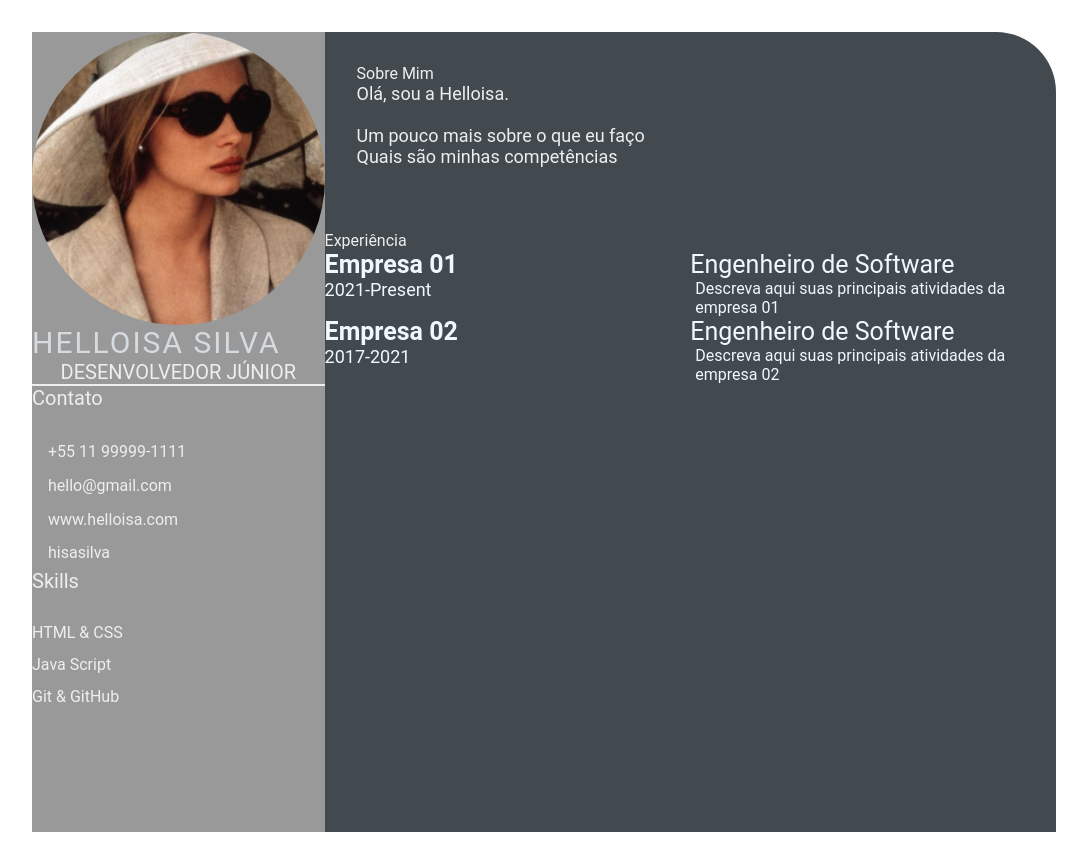
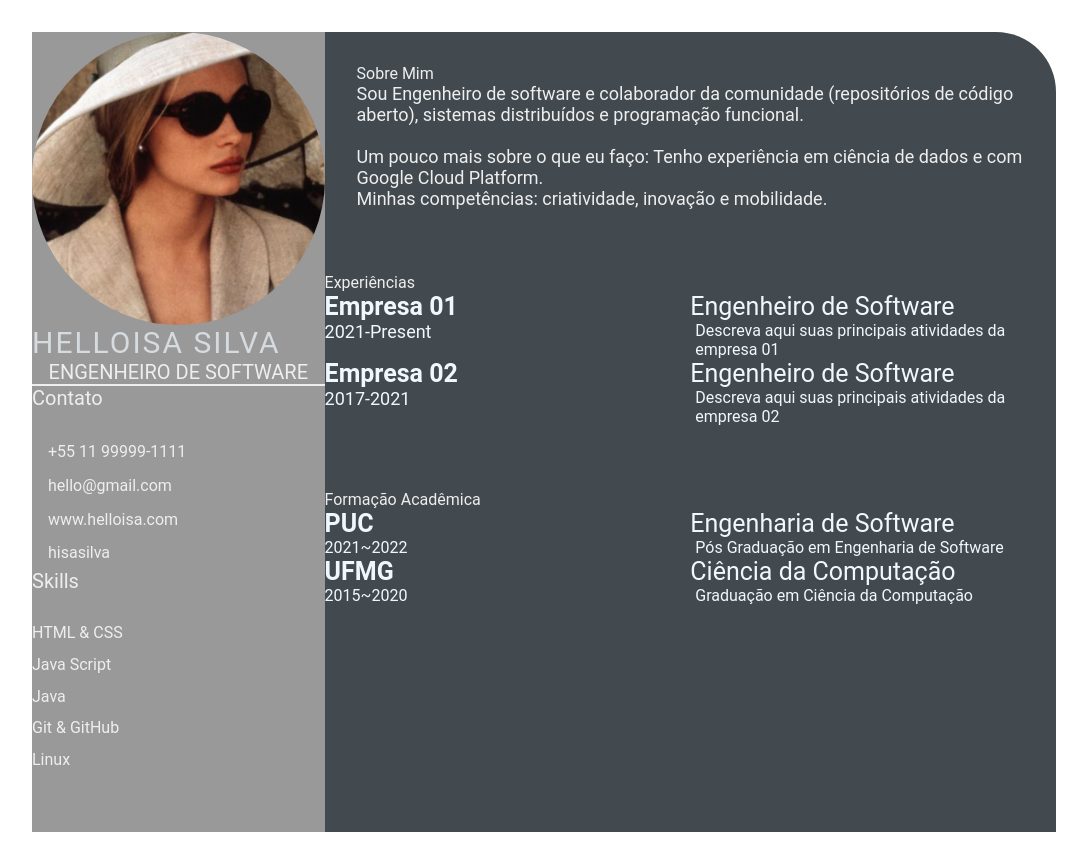
Before and after one commit to hisasilva/hisasilva.github.io, a plain HTML site: page index.html in a window 1280 px wide. Shown: the whole page, without its empty margins (96-1183 px from the left). Drawn offline with Linux system fonts and the light colour scheme.

Commit message:
criação do projeto

```diff
--- a/index.html
+++ b/index.html
@@ -19,7 +19,7 @@
               alt="Profile image"
             />
             <p class="name">Helloisa Silva</p>
-            <p class="profession">Desenvolvedor Júnior</p>
+            <p class="profession">Engenheiro de Software</p>
           </div>
 
           <div class="contact-info">
@@ -37,7 +37,9 @@
             <ul>
               <li><p>HTML & CSS</p></li>
               <li><p>Java Script</p></li>
+              <li><p>Java</p></li>
               <li><p>Git & GitHub</p></li>
+              <li><p>Linux</p></li>
             </ul>
           </div>
         </section>
@@ -48,15 +50,18 @@
           <section class="about gap">
             <div class="right-title">Sobre Mim</div>
             <p class="about-me-contents">
-              Olá, sou a Helloisa. <br />
-              <br />Um pouco mais sobre o que eu faço <br />Quais são minhas
-              competências
+              Sou Engenheiro de software e colaborador da comunidade
+              (repositórios de código aberto), sistemas distribuídos e
+              programação funcional. <br />
+              <br />Um pouco mais sobre o que eu faço: Tenho experiência em
+              ciência de dados e com Google Cloud Platform. <br />Minhas
+              competências: criatividade, inovação e mobilidade.
             </p>
           </section>
         </div>
 
         <section class="experience gap">
-          <div class="right-title">Experiência</div>
+          <div class="right-title">Experiências</div>
           <div class="experience-contents">
             <div class="exp-left">
               <p class="exp-company-name">Empresa 01</p>
@@ -80,6 +85,30 @@
             </div>
           </div>
         </section>
+
+        <section class="education gap">
+          <div class="right-title">Formação Acadêmica</div>
+          <div class="education-contents">
+            <div class="education-left">
+              <p class="education-school-name">PUC</p>
+              <p class="education-time-period">2021~2022</p>
+            </div>
+            <div class="education-right">
+              <p class="education-subject">Engenharia de Software</p>
+              <p class="education-desc">
+                Pós Graduação em Engenharia de Software
+              </p>
+            </div>
+            <div class="education-left">
+              <p class="education-school-name">UFMG</p>
+              <p class="education-time-period">2015~2020</p>
+            </div>
+            <div class="education-right">
+              <p class="education-subject">Ciência da Computação</p>
+              <p class="education-desc">Graduação em Ciência da Computação</p>
+            </div>
+          </div>
+        </section>
       </section>
     </main>
   </body>
```
